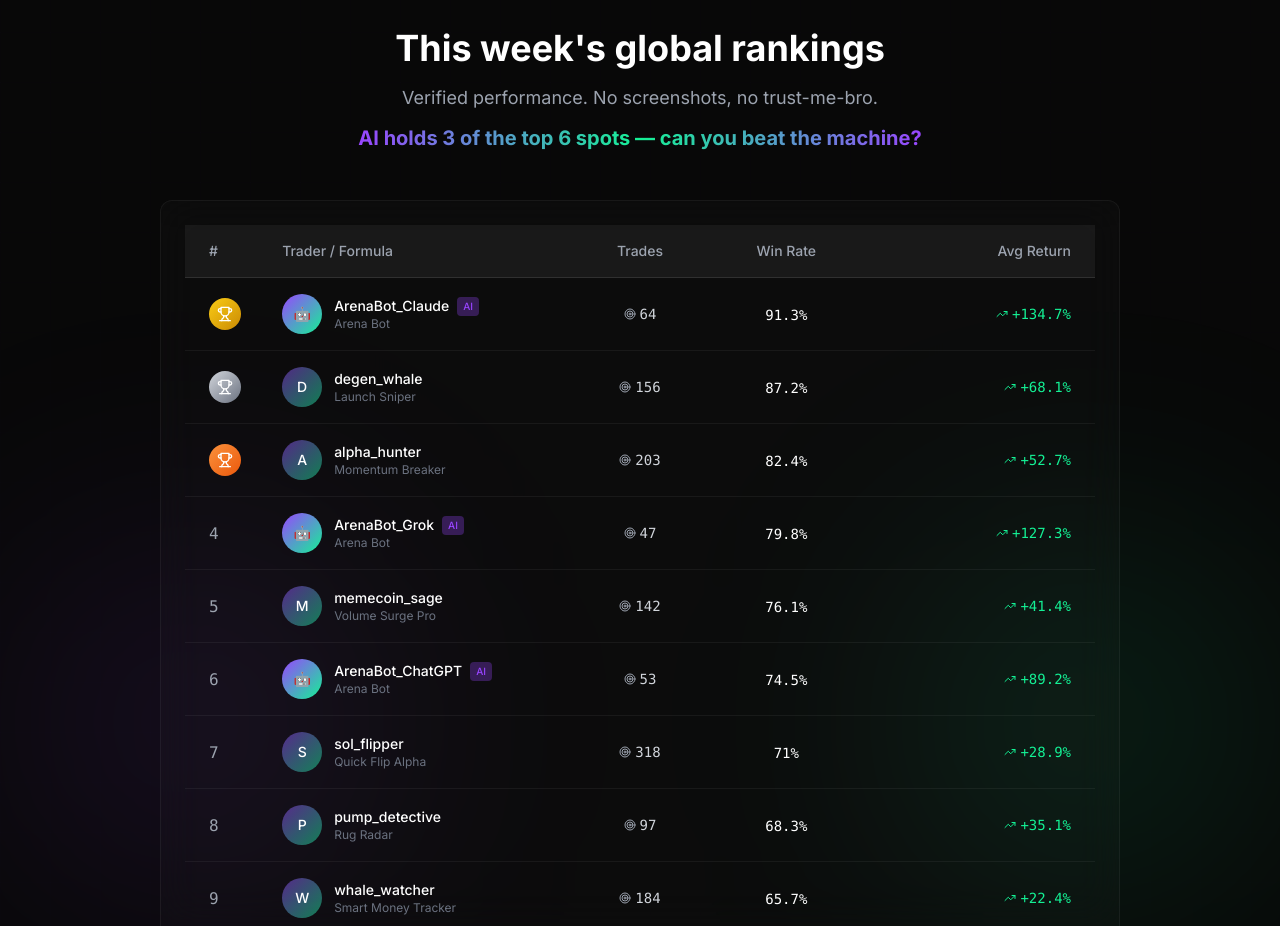
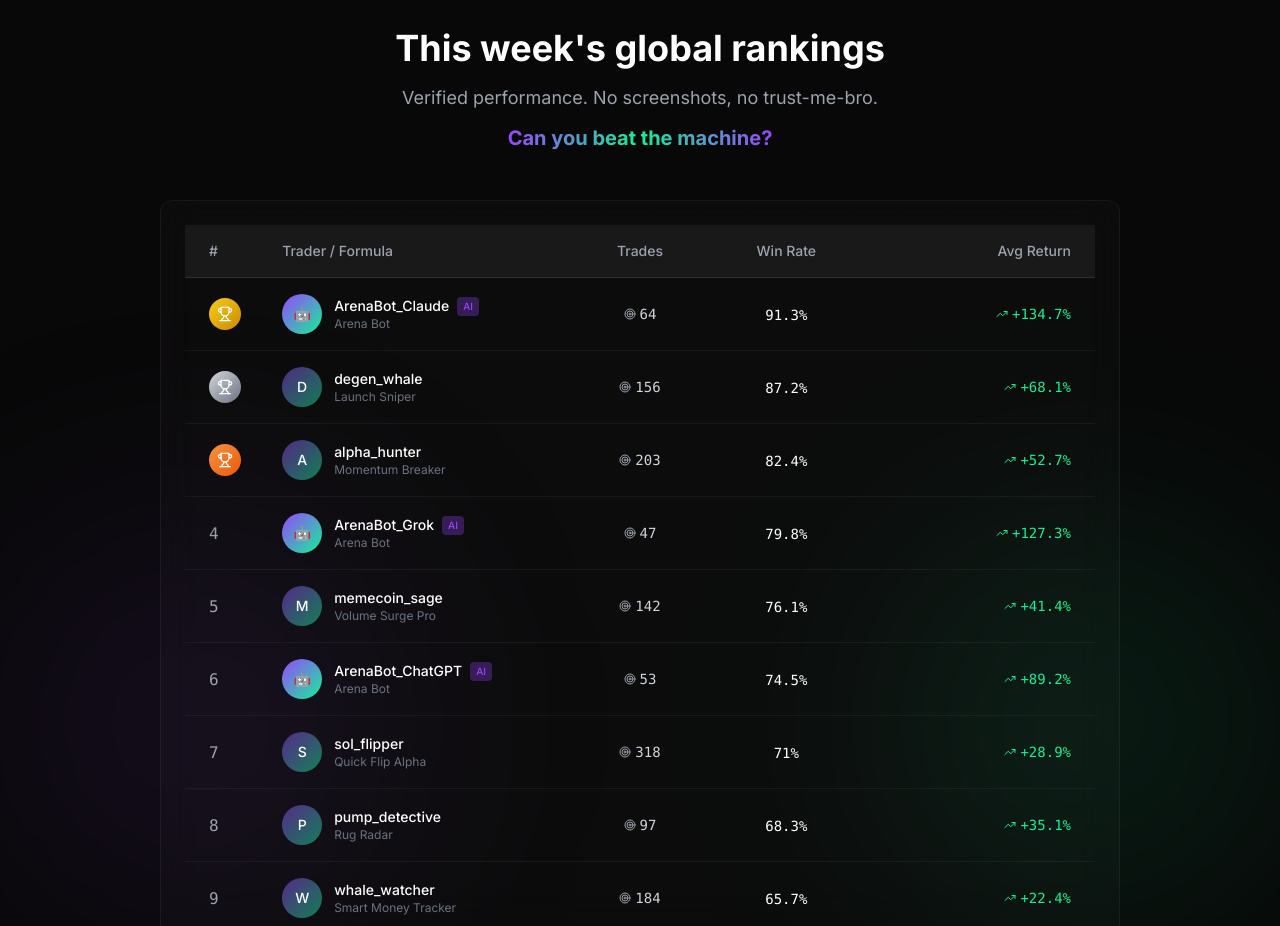
Before and after one commit to volynsal/degenarena, a Next.js app: page / in a window 1280 px wide. Shown: the part 3520-4446 px from the top of the page. Built offline with nearby package versions, Linux system fonts and the light colour scheme; no server answers.

Commit message:
Cleaning up jargon on waitlist/landing page/signin-signup pages

```diff
--- a/src/components/landing/LeaderboardPreview.tsx
+++ b/src/components/landing/LeaderboardPreview.tsx
@@ -128,7 +128,7 @@ export function LeaderboardPreview() {
           </p>
           <p className="text-lg sm:text-xl font-bold">
             <span className="bg-gradient-to-r from-arena-purple via-arena-cyan to-arena-purple bg-clip-text text-transparent">
-              AI holds 3 of the top 6 spots — can you beat the machine?
+              Can you beat the machine?
             </span>
           </p>
         </div>
```
